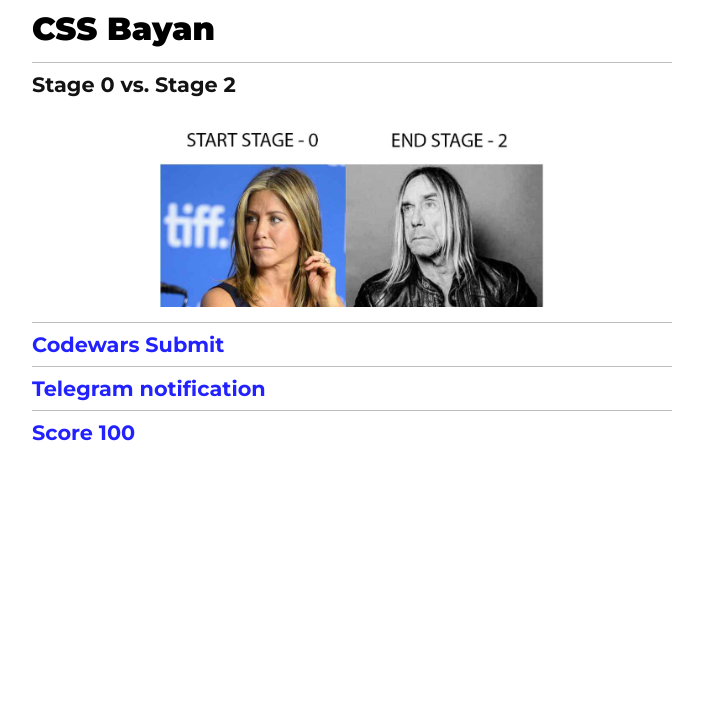
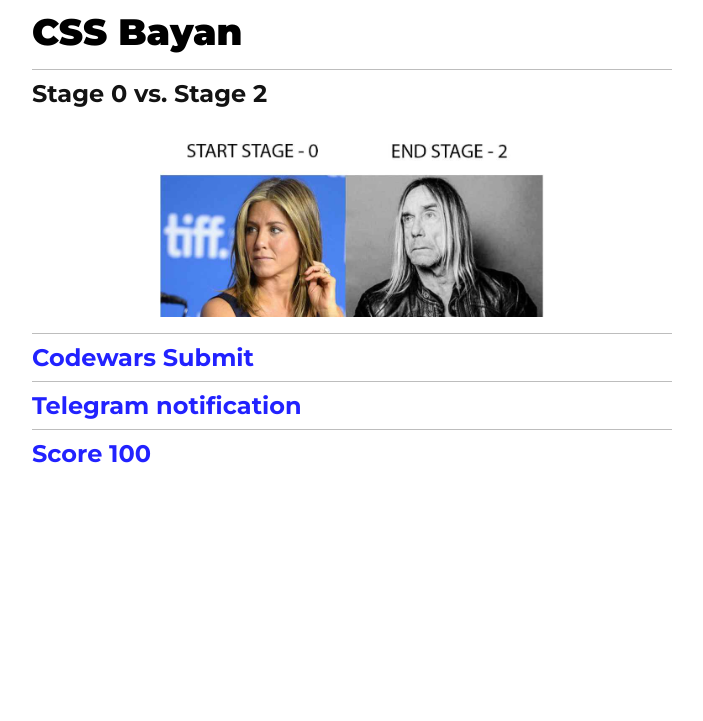
Before and after one commit to yrwdv/cssBayan, a plain HTML site: page cssBayan/index.html in a window 1280 px wide. Shown: the whole page, without its empty margins (288-991 px from the left). Drawn offline with Linux system fonts and the light colour scheme.

Commit message:
fix: replace fixed css measures to responsive (Mon, Mar 13, 2023  1:52:15 AM)

```diff
--- a/cssBayan/style.css
+++ b/cssBayan/style.css
@@ -11,7 +11,7 @@ body {
 
 .page-title {
     margin: 0 auto 0.8rem auto;
-    font-size: 2rem;
+    font-size: 1.8rem;
     font-weight: 900;
 }
 
@@ -34,7 +34,7 @@ body {
     align-items: center;
     width: 100%;
     margin: 0.5rem 0;
-    font-size: 1.3rem;
+    font-size: 1.2rem;
 }
 
 .accordion-icon {
@@ -65,7 +65,7 @@ body {
 
 .accordion-content img {
     display: block;
-    margin: 0 auto 15px auto;
+    margin: 0 auto 1rem auto;
     max-width: 60%;
     width: auto;
     height: 100%;
@@ -83,15 +83,23 @@ body {
 
 /* Tablet */
 @media (min-width: 820px) {
-    body {
-        font-size: 24px;
+    .page-title {
+        font-size: 2rem;
+    }
+
+    .accordion-title {
+        font-size: 1.4rem;
     }
 }
 
 /* Desktop */
 @media (min-width: 920px) {
-    body {
-        font-size: 32px;
+    .page-title {
+        font-size: 2.3rem;
+    }
+
+    .accordion-title {
+        font-size: 1.5rem;
     }
 
     .accordion-icon {
```
